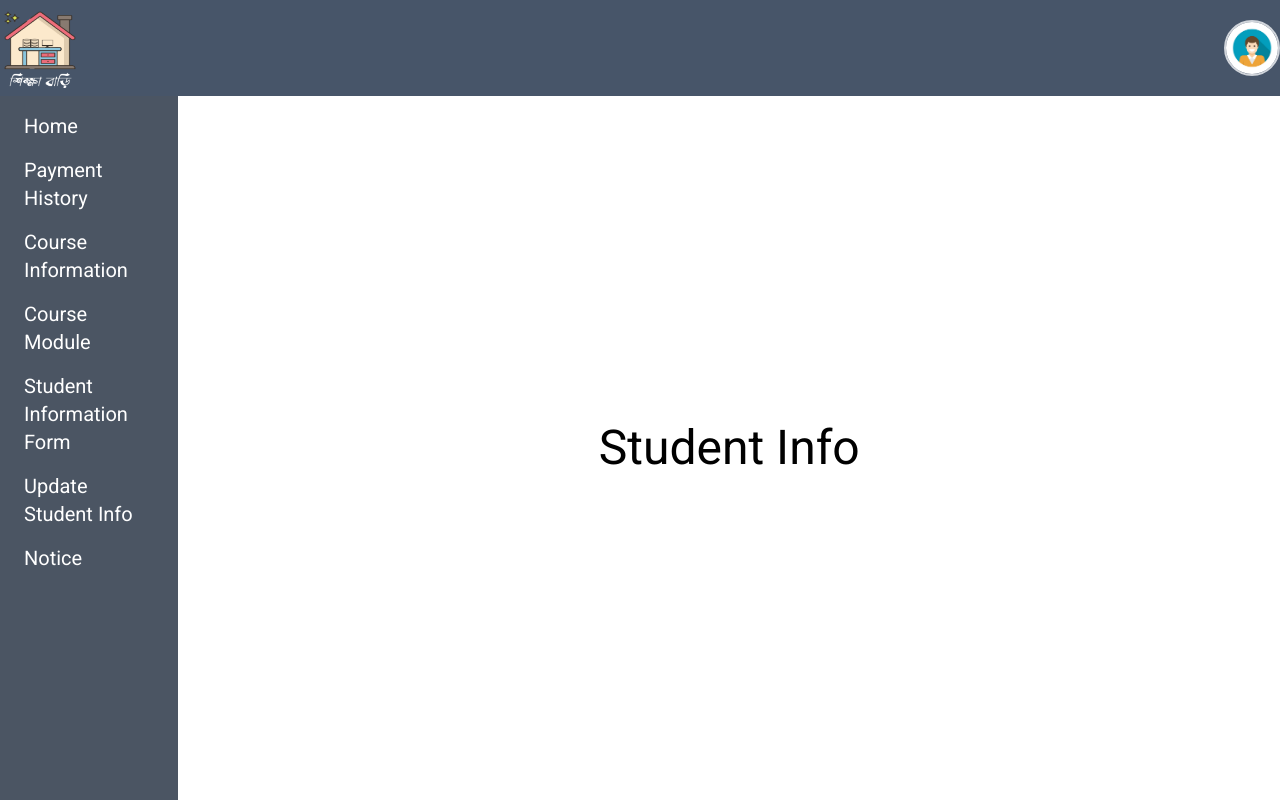
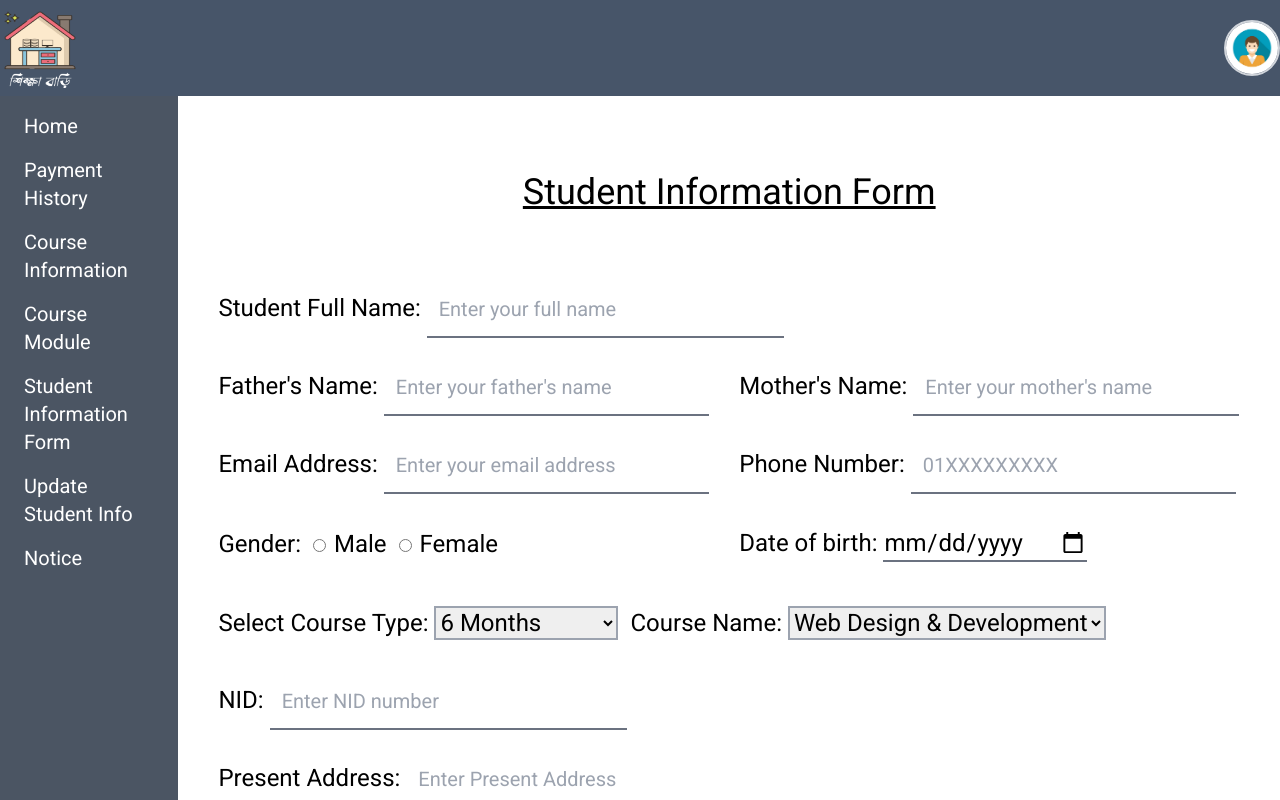
Before and after one commit to rafsun-riad/shikkha_bari, a React (Vite) app in the folder frontend/: page /student-dashboard/student-info in a window 1280 px wide. Built offline with nearby package versions, Linux system fonts and the light colour scheme.

Commit message:
working with student form

```diff
--- a/frontend/src/App.jsx
+++ b/frontend/src/App.jsx
@@ -5,7 +5,7 @@ import StudentDashboard from './pages/StudentDashboard';
 import StudentHome from './components/StudentHome';
 import PaymentHistory from './components/PaymentHistory';
 import StudentCourseInfo from './components/StudentCourseInfo';
-import StudentInfo from './components/StudentInfo';
+import StudentInfoForm from './components/StudentInfoForm';
 import StudentInfoUpdate from './components/StudentInfoUpdate';
 import StudentNotice from './components/StudentNotice';
 import StudentProfile from './components/StudentProfile';
@@ -22,7 +22,7 @@ function App() {
           <Route path="payment" element={<PaymentHistory />} />
           <Route path="course-info" element={<StudentCourseInfo />} />
           <Route path="course-module" element={<StudentCourseModule />} />
-          <Route path="student-info" element={<StudentInfo />} />
+          <Route path="student-info" element={<StudentInfoForm />} />
           <Route path="update-student-info" element={<StudentInfoUpdate />} />
           <Route path="notice" element={<StudentNotice />} />
           <Route path="profile" element={<StudentProfile />} />
--- a/frontend/src/components/PaymentHistory.jsx
+++ b/frontend/src/components/PaymentHistory.jsx
@@ -3,26 +3,30 @@ function PaymentHistory() {
     <div className="flex flex-col items-center justify-center h-full w-full overflow-y-scroll">
       <h2 className="text-4xl text-center ">Payment History</h2>
 
-      <div className="grid p-2 grid-cols-3 w-full border-y-[2px] border-gray-300 text-xl mt-4 text-center">
+      <div className="grid p-2 grid-cols-4 w-full border-y-[2px] border-gray-300 text-xl mt-4 text-center">
         <p>Amount</p>
         <p>Payment Method</p>
         <p>Date</p>
+        <p>Approval</p>
       </div>
 
-      <div className="grid p-2 grid-cols-3 w-full  border-b-[2px] border-gray-300 text-xl text-center">
+      <div className="grid p-2 grid-cols-4 w-full  border-b-[2px] border-gray-300 text-xl text-center">
         <p>1200</p>
         <p>bkash</p>
         <p>14.2.2011</p>
+        <p className="text-green-600">Approved</p>
       </div>
-      <div className="grid p-2 grid-cols-3 w-full  border-b-[2px] border-gray-300 text-xl text-center">
+      <div className="grid p-2 grid-cols-4 w-full  border-b-[2px] border-gray-300 text-xl text-center">
         <p>1200</p>
         <p>bkash</p>
         <p>14.2.2011</p>
+        <p className="text-green-600">Approved</p>
       </div>
-      <div className="grid p-2 grid-cols-3 w-full  border-b-[2px] border-gray-300 text-xl text-center">
+      <div className="grid p-2 grid-cols-4 w-full  border-b-[2px] border-gray-300 text-xl text-center">
         <p>1200</p>
         <p>bkash</p>
         <p>14.2.2011</p>
+        <p className="text-yellow-400">Pending</p>
       </div>
     </div>
   );
--- a/frontend/src/components/StudentHome.jsx
+++ b/frontend/src/components/StudentHome.jsx
@@ -17,7 +17,11 @@ function StudentHome() {
         <p>Gender: Male</p>
         <p>Date of Birth: 3rd January, 1996</p>
       </div>
-      <p className="mt-3 text-xl">NID:3308230808432</p>
+      <div className="flex items-center mt-3 text-xl gap-3">
+        <p>Batch No: 1</p>
+        <p>Course: Web development (6 Months)</p>
+        <p>NID:3308230808432</p>
+      </div>
       <p className="mt-3 text-xl">
         Present Address: 181/2 Fazlulbari Chowdhuri Road, Mathpara, Upozila,
         Kushtia
--- a/frontend/src/components/StudentInfo.jsx
+++ /dev/null
@@ -1,9 +0,0 @@
-function StudentInfo() {
-  return (
-    <div className="flex items-center justify-center h-full w-full">
-      <h1 className="text-5xl">Student Info</h1>
-    </div>
-  );
-}
-
-export default StudentInfo;
--- /dev/null
+++ b/frontend/src/components/StudentInfoForm.jsx
@@ -0,0 +1,207 @@
+function StudentInfoForm() {
+  return (
+    <div className="flex flex-col items-center justify-center h-full w-full overflow-y-scroll pt-24">
+      <h2 className="text-4xl my-7 underline">Student Information Form</h2>
+      <form action="" className="w-full h-full p-10">
+        <label htmlFor="fullName" className="text-2xl">
+          Student Full Name:{' '}
+        </label>
+        <input
+          placeholder="Enter your full name"
+          className="p-3 w-[35%] text-2xl placeholder:text-xl focus:outline-none border-b-[2px] border-gray-500 "
+          type="text"
+          id="fullName"
+        />
+
+        <div className="grid grid-cols-2 gap-5 mt-5 w-full">
+          <div className="">
+            <label htmlFor="fatherName" className="text-2xl ">
+              Father&apos;s Name:{' '}
+            </label>
+            <input
+              placeholder="Enter your father's name"
+              className="p-3 w-[65%] text-2xl placeholder:text-xl focus:outline-none border-b-[2px] border-gray-500"
+              type="text"
+              id="fatherName"
+            />
+          </div>
+
+          <div className="">
+            <label htmlFor="fullName" className="text-2xl">
+              Mother&apos;s Name:{' '}
+            </label>
+            <input
+              placeholder="Enter your mother's name"
+              className="p-3 w-[65%] text-2xl placeholder:text-xl focus:outline-none border-b-[2px] border-gray-500 "
+              type="text"
+              id="motherName"
+            />
+          </div>
+        </div>
+
+        <div className="grid grid-cols-2 gap-5 mt-5 w-full">
+          <div className="">
+            <label htmlFor="email" className="text-2xl ">
+              Email Address:{' '}
+            </label>
+            <input
+              placeholder="Enter your email address"
+              className="p-3 w-[65%] text-2xl placeholder:text-xl focus:outline-none border-b-[2px] border-gray-500"
+              type="email"
+              id="email"
+            />
+          </div>
+
+          <div className="">
+            <label htmlFor="fullName" className="text-2xl">
+              Phone Number:{' '}
+            </label>
+            <input
+              placeholder="01XXXXXXXXX"
+              className="p-3 w-[65%] text-2xl placeholder:text-xl focus:outline-none border-b-[2px] border-gray-500 "
+              type="tel"
+              id="phoneNumber"
+            />
+          </div>
+        </div>
+
+        <div className="grid grid-cols-2 gap-5 mt-5 w-full py-3">
+          <div className="flex items-center gap-3">
+            <p className="text-2xl ">Gender: </p>
+            <div>
+              <input
+                className="text-xl"
+                type="radio"
+                name="gender"
+                value="male"
+                id="male"
+              />
+              <label htmlFor="male" className="text-2xl pl-2">
+                Male
+              </label>
+            </div>
+            <div>
+              <input
+                className="text-xl"
+                type="radio"
+                name="gender"
+                value="female"
+                id="female"
+              />
+              <label htmlFor="male" className="text-2xl pl-2">
+                Female
+              </label>
+            </div>
+          </div>
+
+          <div className="">
+            <label htmlFor="birthday" className="text-2xl">
+              Date of birth:{' '}
+            </label>
+            <input
+              className="text-2xl focus:outline-none border-b-[2px] border-gray-500 "
+              type="date"
+              id="birthday"
+            />
+          </div>
+        </div>
+
+        <div className="text-2xl mt-5 py-3 flex items-center gap-3">
+          <div>
+            <label htmlFor="course-type">Select Course Type: </label>
+            <select
+              className="border-[2px] border-gray-400"
+              name="course-type"
+              id="course-type"
+            >
+              <option value="6 months">6 Months</option>
+              <option value="3 months">3 Months</option>
+              <option value="Special">Special Course</option>
+            </select>
+          </div>
+
+          <div>
+            <label htmlFor="course-name">Course Name: </label>
+            <select
+              className="border-[2px] border-gray-400"
+              name="course-name"
+              id="course-name"
+            >
+              <option value="web-design">Web Design & Development</option>
+            </select>
+          </div>
+        </div>
+        <div className="text-2xl mt-5">
+          <label className="text-2xl" htmlFor="nid">
+            NID:{' '}
+          </label>
+          <input
+            type="text"
+            id="nid"
+            placeholder="Enter NID number"
+            className="p-3 w-[35%] text-2xl placeholder:text-xl focus:outline-none border-b-[2px] border-gray-500 "
+          />
+        </div>
+        <div className="text-2xl mt-5">
+          <label className="text-2xl" htmlFor="presentAddress">
+            Present Address:{' '}
+          </label>
+          <input
+            type="text"
+            id="presentAddress"
+            placeholder="Enter Present Address"
+            className="p-3 w-[50%] text-2xl placeholder:text-xl focus:outline-none border-b-[2px] border-gray-500 "
+          />
+        </div>
+        <div className="text-2xl mt-5">
+          <label className="text-2xl" htmlFor="parmanentAddress">
+            Parmanent Address:{' '}
+          </label>
+          <input
+            type="text"
+            id="parmanentAddress"
+            placeholder="Enter Parmanent Address"
+            className="p-3 w-[50%] text-2xl placeholder:text-xl focus:outline-none border-b-[2px] border-gray-500 "
+          />
+        </div>
+        <div className="text-2xl mt-5">
+          <label className="text-2xl" htmlFor="education">
+            Education:{' '}
+          </label>
+          <input
+            type="text"
+            id="education"
+            placeholder="Enter Edcational Qualification"
+            className="p-3 w-[50%] text-2xl placeholder:text-xl focus:outline-none border-b-[2px] border-gray-500 "
+          />
+        </div>
+
+        <div className="text-2xl mt-5">
+          <label className="text-2xl" htmlFor="facebookId">
+            Facebook ID Link:{' '}
+          </label>
+          <input
+            type="url"
+            id="facebookId"
+            placeholder="Enter Facebook Id link"
+            className="p-3 w-[50%] text-2xl placeholder:text-xl focus:outline-none border-b-[2px] border-gray-500 "
+          />
+        </div>
+
+        <div className="text-2xl mt-5 pb-24">
+          <label className="text-2xl" htmlFor="guardianNumber">
+            Guardian Number:{' '}
+          </label>
+          <input
+            type="tel"
+            id="guardianNumber"
+            placeholder="01XXXXXXXXX"
+            className="p-3 w-[50%] text-2xl placeholder:text-xl focus:outline-none border-b-[2px] border-gray-500 "
+          />
+        </div>
+      </form>
+    </div>
+  );
+}
+
+export default StudentInfoForm;
```
